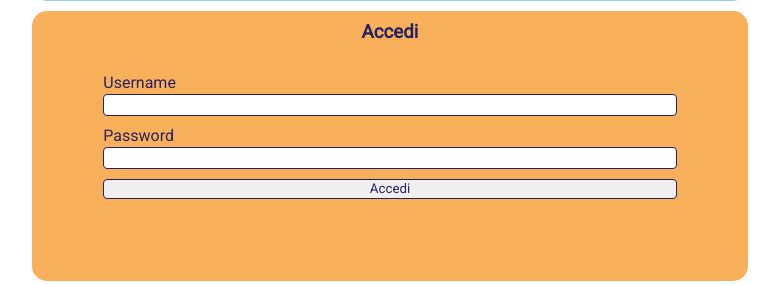
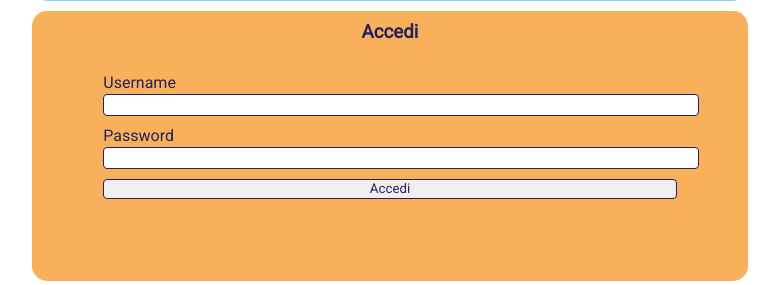
Before and after one commit to alod83/tourpedia-it, a PHP site: page /app/hotel.html in a window 1280 px wide. Shown: the part 635-920 px from the top of the page, without its empty margins (250-1029 px from the left). Run offline with PHP 8.4, Linux system fonts and the light colour scheme; some libraries are stand-ins or nearby versions.

```diff
--- a/app/css/style.css
+++ b/app/css/style.css
@@ -128,7 +128,7 @@ form{
 input, form select{
 	display: block;
 	border: 1px solid #262261;
-	width: calc(100% - 22px);
+	width: 100%;
 	height: 20px;
 	padding: 0 10px;
 	border-radius: 4px;
```
